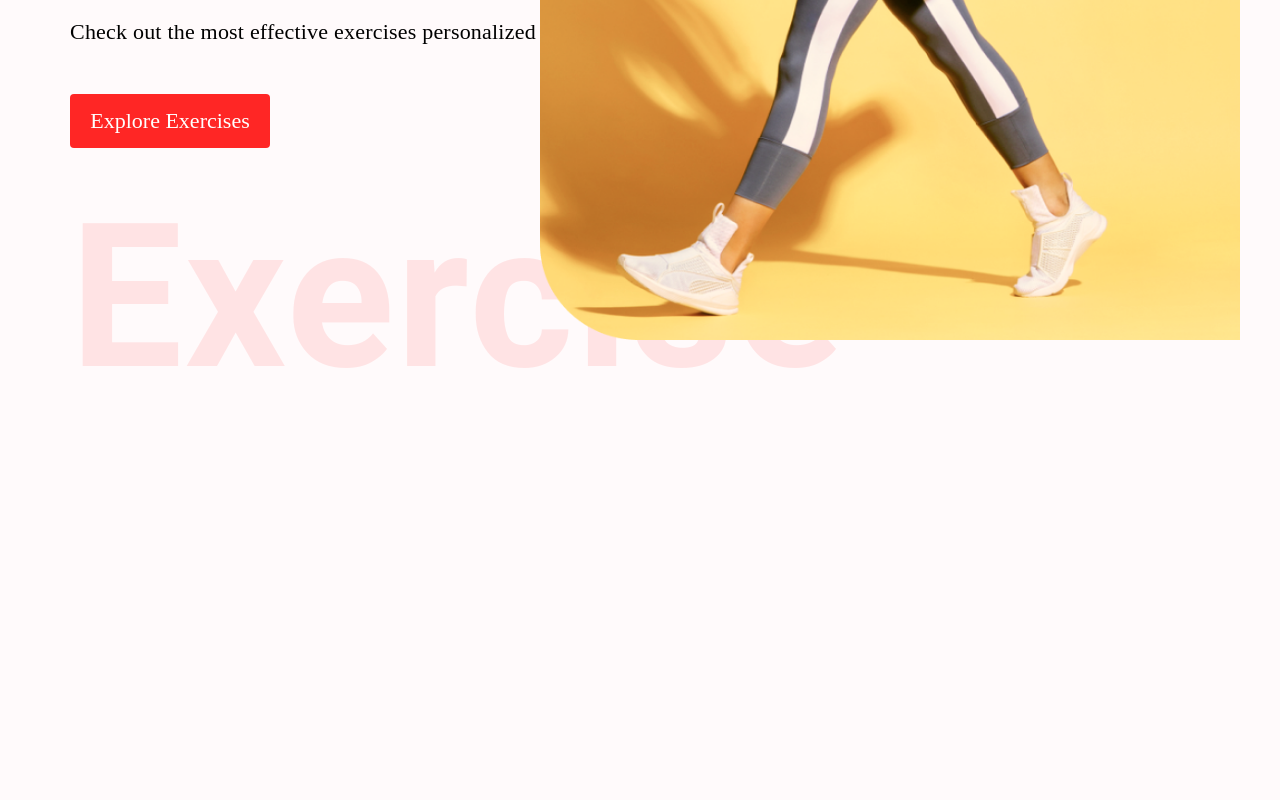
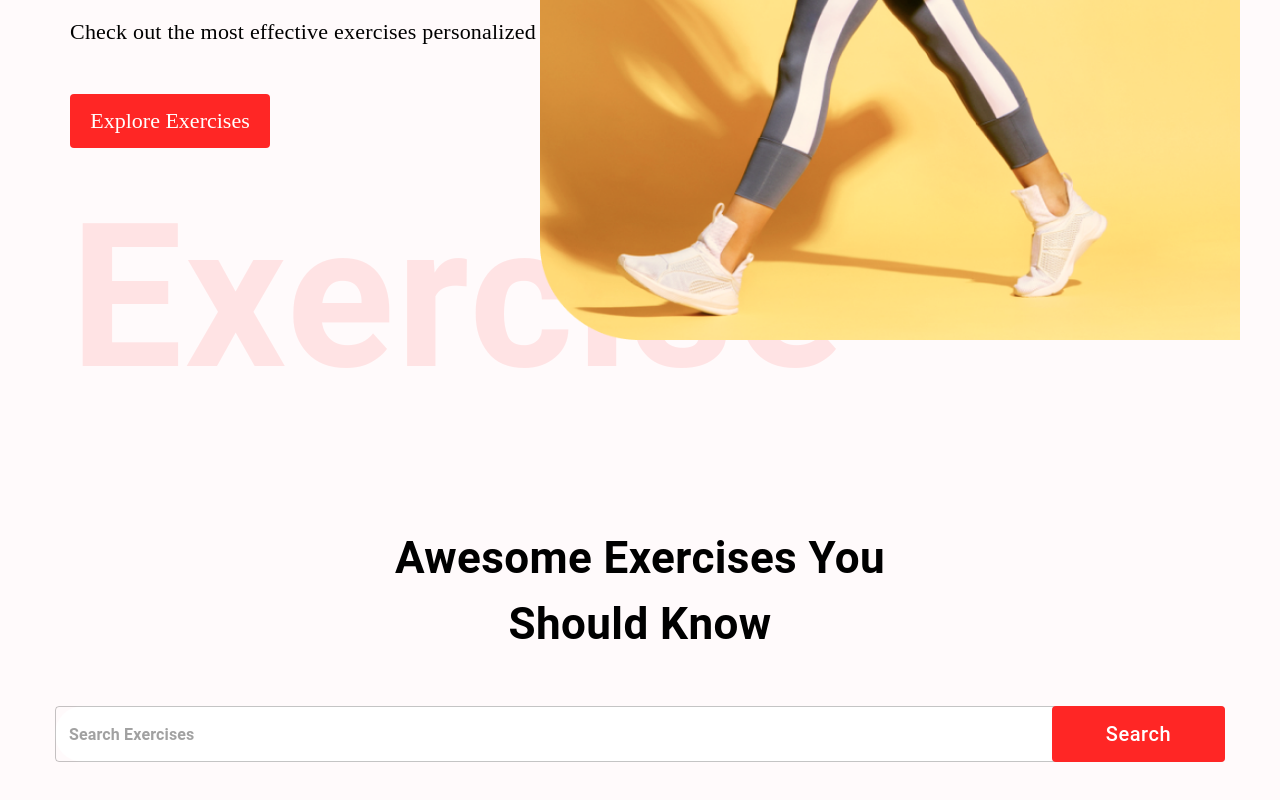
Before and after one commit to Faizee095/Fit-Kit, a React (Create React App) app: page / in a window 1280 px wide. Shown: the part 526-1326 px from the top of the page. Before the commit the page ends 994 px from the top, so only its background shows below. Built offline with nearby package versions, Linux system fonts and the light colour scheme; no server answers.

Commit message:
search and exercise cards

```diff
--- /dev/null
+++ b/src/components/BodyPart.js
@@ -0,0 +1,50 @@
+import React from "react";
+import { Stack, Typography } from "@mui/material";
+import Icon from "../assets/icons/gym.png";
+
+const BodyPart = ({ item, setBodyPart, bodyPart }) => (
+  <Stack
+    type="button"
+    alignItems="center"
+    justifyContent="center"
+    className="bodyPart-card"
+    sx={
+      bodyPart === item
+        ? {
+            borderTop: "4px solid #FF2625",
+            background: "#fff",
+            borderBottomLeftRadius: "20px",
+            width: "270px",
+            height: "282px",
+            cursor: "pointer",
+            gap: "47px",
+          }
+        : {
+            background: "#fff",
+            borderBottomLeftRadius: "20px",
+            width: "270px",
+            height: "282px",
+            cursor: "pointer",
+            gap: "47px",
+          }
+    }
+    onClick={() => {
+      setBodyPart(item);
+      window.scrollTo({ top: 1800, left: 100, behavior: "smooth" });
+    }}
+  >
+    <img src={Icon} alt="dumbbell" style={{ width: "40px", height: "40px" }} />
+    <Typography
+      fontSize="24px"
+      fontWeight="bold"
+      fontFamily="Alegreya"
+      color="#3A1212"
+      textTransform="capitalize"
+    >
+      {" "}
+      {item}
+    </Typography>
+  </Stack>
+);
+
+export default BodyPart;
--- /dev/null
+++ b/src/components/ExerciseCard.js
@@ -0,0 +1,48 @@
+import React from "react";
+import { Link } from "react-router-dom";
+import { Button, Stack, Typography } from "@mui/material";
+
+const ExerciseCard = ({ exercise }) => (
+  <Link className="exercise-card" to={`/exercise/${exercise.id}`}>
+    <img src={exercise.gifUrl} alt={exercise.name} loading="lazy" />
+    <Stack direction="row">
+      <Button
+        sx={{
+          ml: "21px",
+          color: "#fff",
+          background: "#FFA9A9",
+          fontSize: "14px",
+          borderRadius: "20px",
+          textTransform: "capitalize",
+        }}
+      >
+        {exercise.bodyPart}
+      </Button>
+      <Button
+        sx={{
+          ml: "21px",
+          color: "#fff",
+          background: "#FCC757",
+          fontSize: "14px",
+          borderRadius: "20px",
+          textTransform: "capitalize",
+        }}
+      >
+        {exercise.target}
+      </Button>
+    </Stack>
+    <Typography
+      ml="21px"
+      color="#000"
+      fontWeight="bold"
+      sx={{ fontSize: { lg: "24px", xs: "20px" } }}
+      mt="11px"
+      pb="10px"
+      textTransform="capitalize"
+    >
+      {exercise.name}
+    </Typography>
+  </Link>
+);
+
+export default ExerciseCard;
--- /dev/null
+++ b/src/components/HorizontalScrollbar.js
@@ -0,0 +1,49 @@
+import React, { useContext } from "react";
+import { ScrollMenu, VisibilityContext } from "react-horizontal-scrolling-menu";
+import { Box, Typography } from "@mui/material";
+
+import ExerciseCard from "./ExerciseCard";
+import BodyPart from "./BodyPart";
+import RightArrowIcon from "../assets/icons/right-arrow.png";
+import LeftArrowIcon from "../assets/icons/left-arrow.png";
+
+const LeftArrow = () => {
+  const { scrollPrev } = useContext(VisibilityContext);
+
+  return (
+    <Typography onClick={() => scrollPrev()} className="right-arrow">
+      <img src={LeftArrowIcon} alt="right-arrow" />
+    </Typography>
+  );
+};
+
+const RightArrow = () => {
+  const { scrollNext } = useContext(VisibilityContext);
+
+  return (
+    <Typography onClick={() => scrollNext()} className="left-arrow">
+      <img src={RightArrowIcon} alt="right-arrow" />
+    </Typography>
+  );
+};
+
+const HorizontalScrollbar = ({ data, bodyParts, setBodyPart, bodyPart }) => (
+  <ScrollMenu LeftArrow={LeftArrow} RightArrow={RightArrow}>
+    {data.map((item) => (
+      <Box
+        key={item.id || item}
+        itemId={item.id || item}
+        title={item.id || item}
+        m="0 40px"
+      >
+        {bodyParts ? (
+          <BodyPart item={item} setBodyPart={setBodyPart} bodyPart={bodyPart} />
+        ) : (
+          <ExerciseCard exercise={item} />
+        )}
+      </Box>
+    ))}
+  </ScrollMenu>
+);
+
+export default HorizontalScrollbar;
--- a/src/components/SearchExercises.jsx
+++ b/src/components/SearchExercises.jsx
@@ -1,11 +1,99 @@
-import React from 'react'
+import React, { useEffect, useState } from "react";
+import { Box, Button, Stack, TextField, Typography } from "@mui/material";
 
-const SearchExercises = () => {
+import { exerciseOptions, fetchData } from "../utils/fetchData";
+import HorizontalScrollbar from "./HorizontalScrollbar";
+
+const SearchExercises = ({ setExercises, bodyPart, setBodyPart }) => {
+  const [search, setSearch] = useState("");
+  const [bodyParts, setBodyParts] = useState([]);
+
+  useEffect(() => {
+    const fetchExercisesData = async () => {
+      const bodyPartsData = await fetchData(
+        "https://exercisedb.p.rapidapi.com/exercises/bodyPartList",
+        exerciseOptions
+      );
+
+      setBodyParts(["all", ...bodyPartsData]);
+    };
+
+    fetchExercisesData();
+  }, []);
+
+  const handleSearch = async () => {
+    if (search) {
+      const exercisesData = await fetchData(
+        "https://exercisedb.p.rapidapi.com/exercises",
+        exerciseOptions
+      );
+
+      const searchedExercises = exercisesData.filter(
+        (item) =>
+          item.name.toLowerCase().includes(search) ||
+          item.target.toLowerCase().includes(search) ||
+          item.equipment.toLowerCase().includes(search) ||
+          item.bodyPart.toLowerCase().includes(search)
+      );
+
+      window.scrollTo({ top: 1800, left: 100, behavior: "smooth" });
+
+      setSearch("");
+      setExercises(searchedExercises);
+    }
+  };
+
   return (
-    <div>
+    <Stack alignItems="center" mt="37px" justifyContent="center" p="20px">
+      <Typography
+        fontWeight={700}
+        sx={{ fontSize: { lg: "44px", xs: "30px" } }}
+        mb="49px"
+        textAlign="center"
+      >
+        Awesome Exercises You <br /> Should Know
+      </Typography>
+      <Box position="relative" mb="72px">
+        <TextField
+          height="76px"
+          sx={{
+            input: { fontWeight: "700", border: "none", borderRadius: "4px" },
+            width: { lg: "1170px", xs: "350px" },
+            backgroundColor: "#fff",
+            borderRadius: "40px",
+          }}
+          value={search}
+          onChange={(e) => setSearch(e.target.value.toLowerCase())}
+          placeholder="Search Exercises"
+          type="text"
+        />
+        <Button
+          className="search-btn"
+          sx={{
+            bgcolor: "#FF2625",
+            color: "#fff",
+            textTransform: "none",
+            width: { lg: "173px", xs: "80px" },
+            height: "56px",
+            position: "absolute",
+            right: "0px",
+            fontSize: { lg: "20px", xs: "14px" },
+          }}
+          onClick={handleSearch}
+        >
+          Search
+        </Button>
+      </Box>
+      <Box sx={{ position: "relative", width: "100%", p: "20px" }}>
+        <HorizontalScrollbar
+          data={bodyParts}
+          bodyParts
+          setBodyPart={setBodyPart}
+          bodyPart={bodyPart}
+        />
+      </Box>
+    </Stack>
+  );
+};
 
-    </div>
-  )
-}
-
-export default SearchExercises
+export default SearchExercises;
--- a/src/pages/Home.jsx
+++ b/src/pages/Home.jsx
@@ -2,7 +2,7 @@ import React, { useState } from "react";
 import { Box } from "@mui/material";
 
 // import Exercises from "../components/Exercises";
-// import SearchExercises from "../components/SearchExercises";
+import SearchExercises from "../components/SearchExercises";
 import HeroBanner from "../components/HeroBanner";
 
 const Home = () => {
@@ -12,12 +12,12 @@ const Home = () => {
   return (
     <Box>
       <HeroBanner />
-      {/* <SearchExercises
+      <SearchExercises
         setExercises={setExercises}
         bodyPart={bodyPart}
         setBodyPart={setBodyPart}
       />
-      <Exercises
+      {/* <Exercises
         setExercises={setExercises}
         exercises={exercises}
         bodyPart={bodyPart}
--- /dev/null
+++ b/src/utils/fetchData.js
@@ -0,0 +1,22 @@
+export const exerciseOptions = {
+    method: 'GET',
+    headers: {
+      'X-RapidAPI-Host': 'exercisedb.p.rapidapi.com',
+      'X-RapidAPI-Key': 'c03b2b8081mshc3d6c7fca60178dp1f77f3jsnc6e0695beef9'//process.env.REACT_APP_RAPID_API_KEY,
+    },
+  };
+
+  export const youtubeOptions = {
+    method: 'GET',
+    headers: {
+      'X-RapidAPI-Host': 'youtube-search-and-download.p.rapidapi.com',
+      'X-RapidAPI-Key': 'c03b2b8081mshc3d6c7fca60178dp1f77f3jsnc6e0695beef9',
+    },
+  };
+
+  export const fetchData = async (url, options) => {
+    const res = await fetch(url, options);
+    const data = await res.json();
+
+    return data;
+  };
```
